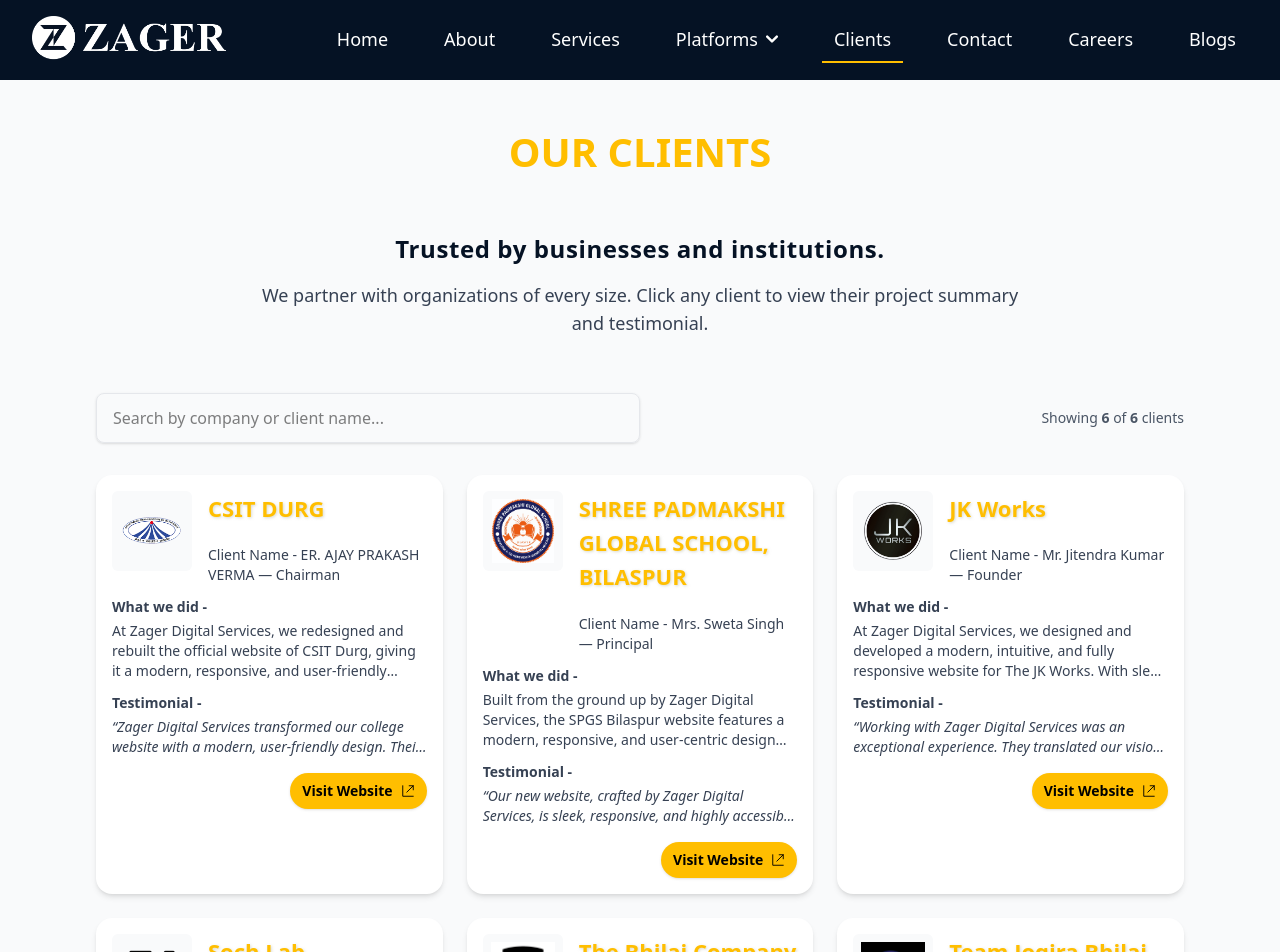
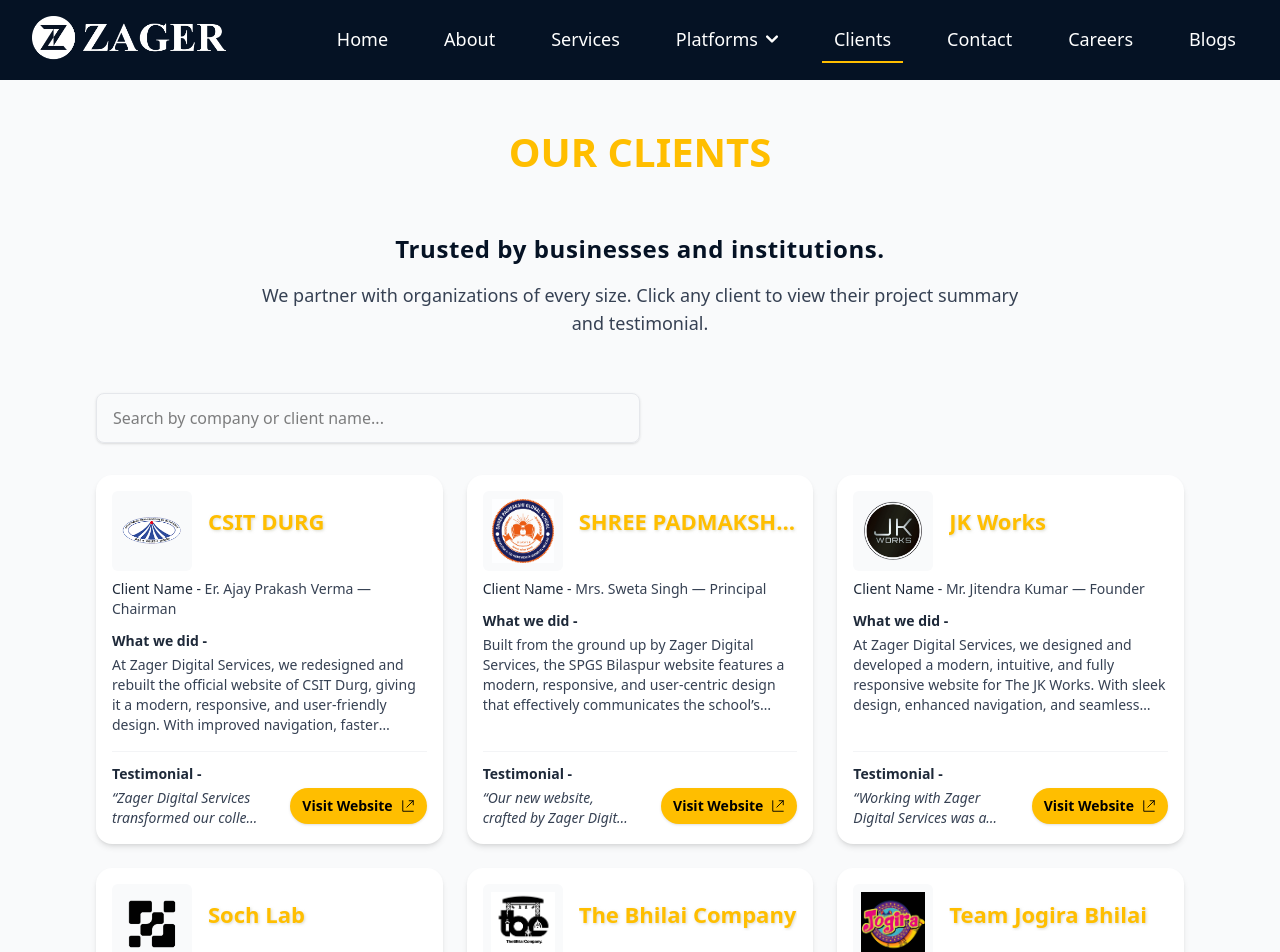
Before and after one commit to UtkarshShrivastava1/zager-website-new, a React (Vite) app in the folder frontend-zager/: page /clients in a window 1280 px wide. Shown: the top 952 px of the page. Built offline with nearby package versions, Linux system fonts and the light colour scheme; no server answers.

Commit message:
minor-update

```diff
--- a/frontend-zager/src/Components/Homepage_Sections/Testimonial_Homepage_Section.jsx
+++ b/frontend-zager/src/Components/Homepage_Sections/Testimonial_Homepage_Section.jsx
@@ -1,37 +1,220 @@
-import AnimatedTestimonials from "../ui/animated-testimonials";
+// src/Components/Homepage_Sections/Testimonial.jsx
+"use client";
 
-import img1 from "../../assets/testimonial_images/tbc.jpg";
-import img2 from "../../assets/testimonial_images/jogira.jpg";
+import React, { useEffect, useRef, useState } from "react";
 
-function Testimonial() {
-  const testimonials = [
+/* Client logos — reuse the same assets as Clients page */
+import logo1 from "../../assets/clientLogos/logo_client1.png";
+import logo2 from "../../assets/clientLogos/logo_client2.jpg";
+import logo3 from "../../assets/clientLogos/logo_client3.png";
+import logo4 from "../../assets/clientLogos/logo_client4.png";
+import logo5 from "../../assets/clientLogos/logo_client5.jpg";
+import logo6 from "../../assets/clientLogos/logo_client6.jpg";
+
+const TESTIMONIALS = [
   {
     quote:
-        "Zager played a key role in increasing pass sales for the Gajendra Verma concert through Meta ads and social media management. Their strategies ensured the right audience was reached. Great work!",
-      name: "Punit Lohani",
-      designation: "The Bhilai Company",
-      src: img1,
+      "Zager Digital Services rebuilt our college website with a fresh, user-friendly, and fully responsive design. Their expertise has greatly improved our digital presence.",
+    name: "Er. Ajay Prakash Verma",
+    designation: "Chairman — CSIT DURG",
+    src: logo1,
   },
   {
     quote:
-        "Zager did a great job as our digital marketing partner for Jogira Pre-Holi Event, with their Meta ads & social media strategy ensuring maximum reach. Highly recommended!",
+      "Our new website, crafted by Zager Digital Services, is sleek, responsive, and highly accessible—truly enhancing communication with our school community.",
+    name: "Mrs. Sweta Singh",
+    designation: "Principal — SHREE PADMAKSHI GLOBAL SCHOOL, BILASPUR",
+    src: logo2,
+  },
+  {
+    quote:
+      "Working with Zager Digital Services was an exceptional experience. They translated our vision into a modern, intuitive, and fully responsive website that enhances user experience.",
+    name: "Mr. Jitendra Kumar",
+    designation: "Founder — JK Works",
+    src: logo3,
+  },
+  {
+    quote:
+      "Zager Digital Services created a website that perfectly captures the spirit of Soch Labs with intuitive design and responsive functionality.",
+    name: "Prince Sai",
+    designation: "Founder — Soch Lab",
+    src: logo4,
+  },
+  {
+    quote:
+      "Zager played a key role in increasing pass sales for the Gajendra Verma concert through targeted Meta ads and social media management. Great work!",
+    name: "Punit Lohani",
+    designation: "The Bhilai Company",
+    src: logo5,
+  },
+  {
+    quote:
+      "Zager did a great job as our digital marketing partner for Jogira Pre-Holi Event — their Meta ads & social strategy ensured maximum reach.",
     name: "Abhishek Singh",
-      designation: "Team Jogira",
-      src: img2,
+    designation: "Team Jogira Bhilai",
+    src: logo6,
   },
 ];
 
+export default function TestimonialAlt({ autoMs = 6000 }) {
+  const [index, setIndex] = useState(0);
+  const [paused, setPaused] = useState(false);
+  const timeoutRef = useRef(null);
+
+  const len = TESTIMONIALS.length;
+
+  useEffect(() => {
+    if (!paused && len > 1) {
+      timeoutRef.current = setTimeout(() => {
+        next();
+      }, autoMs);
+    }
+    return () => clearTimeout(timeoutRef.current);
+  }, [index, paused, autoMs]);
+
+  function prev() {
+    setIndex((i) => (i - 1 + len) % len);
+  }
+  function next() {
+    setIndex((i) => (i + 1) % len);
+  }
+  function goTo(i) {
+    setIndex(i % len);
+  }
+
+  const t = TESTIMONIALS[index];
+
   return (
-    <>
-      <h4 className="text-3xl font-bold text-center text-[#ffbe00] mb-4">
-        Testimonials
-      </h4>
-      <AnimatedTestimonials
-        testimonials={testimonials}
-        autoScrollInterval={4000}
+    <section
+      className="py-12"
+      aria-label="Client testimonials alternate"
+      onMouseEnter={() => setPaused(true)}
+      onMouseLeave={() => setPaused(false)}
+      onFocus={() => setPaused(true)}
+      onBlur={() => setPaused(false)}
+    >
+      <div className="max-w-4xl mx-auto px-4">
+        <h3 className="text-3xl md:text-4xl font-extrabold text-center text-[#ffbe00] mb-3">
+          What clients say
+        </h3>
+        <p className="text-center text-gray-600 mb-6">
+          Selected project outcomes and direct testimonials from our partners.
+        </p>
+
+        <div className="relative bg-gradient-to-br from-white to-gray-50 rounded-2xl shadow-xl overflow-hidden">
+          <div className="p-6 md:p-10 flex flex-col md:flex-row items-center gap-6 min-h-[320px] md:min-h-[280px]">
+            {/* left: avatar */}
+            <div className="flex-shrink-0 flex items-center justify-center w-full md:w-auto">
+              <div className="w-28 h-28 md:w-36 md:h-36 rounded-full bg-white/80 border border-gray-100 flex items-center justify-center shadow-sm">
+                <img
+                  src={t.src}
+                  alt={t.name}
+                  className="w-20 h-20 md:w-24 md:h-24 object-contain rounded-full"
+                  loading="lazy"
                 />
-    </>
+              </div>
+            </div>
+
+            {/* right: quote */}
+            <div className="flex-1">
+              <div className="relative rounded-md p-3 md:p-6 bg-white/70 backdrop-blur-sm">
+                <div className="flex items-start gap-4">
+                  <div className="text-6xl md:text-7xl leading-none text-[#ffbe00] opacity-15 font-extrabold select-none">
+                    “
+                  </div>
+                  <div>
+                    <p className="text-gray-900 text-lg md:text-xl leading-snug line-clamp-6">
+                      {t.quote}
+                    </p>
+
+                    <div className="mt-4">
+                      <div className="text-sm md:text-base font-semibold text-gray-900">
+                        {t.name}
+                      </div>
+                      <div className="text-xs md:text-sm text-gray-600">
+                        {t.designation}
+                      </div>
+                    </div>
+                  </div>
+                </div>
+              </div>
+
+              {/* controls */}
+              <div className="mt-5 flex items-center justify-between gap-4">
+                {/* thumbnail indicators */}
+                <div className="flex items-center gap-2 overflow-x-auto">
+                  {TESTIMONIALS.map((it, i) => (
+                    <button
+                      key={i}
+                      onClick={(e) => {
+                        e.stopPropagation();
+                        goTo(i);
+                      }}
+                      className={`w-10 h-10 md:w-12 md:h-12 rounded-full border ${
+                        i === index
+                          ? "border-[#ffbe00] scale-105 shadow"
+                          : "border-transparent"
+                      } bg-white flex items-center justify-center transform transition`}
+                      aria-label={`Show testimonial ${i + 1}`}
+                    >
+                      <img
+                        src={it.src}
+                        alt={it.name}
+                        className="w-8 h-8 md:w-10 md:h-10 object-contain rounded-full"
+                        loading="lazy"
+                      />
+                    </button>
+                  ))}
+                </div>
+
+                {/* arrows */}
+                <div className="flex items-center gap-2">
+                  <button
+                    onClick={prev}
+                    className="inline-flex items-center justify-center w-9 h-9 rounded-full bg-white border hover:shadow"
+                    aria-label="Previous testimonial"
+                  >
+                    <svg
+                      className="w-4 h-4 text-gray-700"
+                      viewBox="0 0 24 24"
+                      fill="none"
+                      stroke="currentColor"
+                      strokeWidth="1.6"
+                      strokeLinecap="round"
+                      strokeLinejoin="round"
+                    >
+                      <polyline points="15 18 9 12 15 6" />
+                    </svg>
+                  </button>
+
+                  <button
+                    onClick={next}
+                    className="inline-flex items-center justify-center w-9 h-9 rounded-full bg-white border hover:shadow"
+                    aria-label="Next testimonial"
+                  >
+                    <svg
+                      className="w-4 h-4 text-gray-700"
+                      viewBox="0 0 24 24"
+                      fill="none"
+                      stroke="currentColor"
+                      strokeWidth="1.6"
+                      strokeLinecap="round"
+                      strokeLinejoin="round"
+                    >
+                      <polyline points="9 18 15 12 9 6" />
+                    </svg>
+                  </button>
+                </div>
+              </div>
+            </div>
+          </div>
+        </div>
+
+        <div className="text-center text-xs text-gray-500 mt-4">
+          Testimonials are real client quotes. Logos are displayed for
+          attribution and visual reference.
+        </div>
+      </div>
+    </section>
   );
 }
-
-export default Testimonial;
--- a/frontend-zager/src/Pages/Clients.jsx
+++ b/frontend-zager/src/Pages/Clients.jsx
@@ -21,13 +21,16 @@
  * - Shows Client Name, What we did, Testimonial
  * - "Visit Website" appears as a CTA button where website is provided
  * - GSAP enter animations (uses ScrollTrigger if available)
+ *
+ * Client Name is now in its own block so it lines up with other sections
+ * and shows fully (wraps) instead of truncating.
  */
 
 const clients = [
   {
     id: "er-ajay-verma",
     company: "CSIT DURG",
-    person: "ER. AJAY PRAKASH VERMA — Chairman",
+    person: "Er. Ajay Prakash Verma — Chairman",
     logo: logo1,
     work: "At Zager Digital Services, we redesigned and rebuilt the official website of CSIT Durg, giving it a modern, responsive, and user-friendly design. With improved navigation, faster performance, and a refreshed look, the new website reflects the institution’s prestige and provides a seamless experience for students, parents, and visitors.",
     testimonial:
@@ -103,6 +106,7 @@
       if (!gsap.plugins || !gsap.plugins.ScrollTrigger)
         gsap.registerPlugin(ScrollTrigger);
     } catch {}
+    // animate in
     gsap.set(".client-card", { y: 24, opacity: 0 });
     gsap.to(".client-card", {
       y: 0,
@@ -171,7 +175,6 @@
             view their project summary and testimonial.
           </p>
         </div>
-
         {/* Search */}
         <div className="mt-8 flex flex-col sm:flex-row items-center justify-between gap-4">
           <input
@@ -182,12 +185,7 @@
             className="w-full sm:w-1/2 px-4 py-3 rounded-lg border border-gray-200 shadow-sm focus:outline-none focus:ring-4 focus:ring-[#ffbe00]/20"
             aria-label="Search clients"
           />
-          <div className="text-sm text-gray-600">
-            Showing <span className="font-semibold">{filtered.length}</span> of{" "}
-            <span className="font-semibold">{clients.length}</span> clients
         </div>
-        </div>
-
         {/* Grid */}
         <div
           ref={gridRef}
@@ -196,7 +194,10 @@
           {filtered.map((c) => (
             <article
               key={c.id}
-              className="client-card bg-white rounded-2xl p-4 shadow-md hover:shadow-xl transition transform hover:-translate-y-1 cursor-pointer"
+              className={cn(
+                "client-card group bg-white rounded-2xl p-4 shadow-md hover:shadow-xl transition transform hover:-translate-y-1 cursor-pointer",
+                "flex flex-col h-full"
+              )}
               onClick={() => setSelected(c)}
               role="button"
               tabIndex={0}
@@ -208,59 +209,90 @@
               }}
               aria-labelledby={`${c.id}-title`}
             >
-              <div className="flex items-start gap-4">
+              {/* Header: logo + company */}
+              <div
+                className="flex items-center gap-4"
+                style={{ minHeight: 64 }}
+              >
+                <div className="w-20 h-20 rounded-md bg-gray-50 p-2 flex items-center justify-center flex-shrink-0 overflow-hidden">
                   <img
                     src={c.logo}
                     alt={`${c.company} logo`}
-                  className="w-20 h-20 object-contain rounded-md bg-gray-50 p-2"
+                    className="w-full h-full object-contain"
                   />
-                <div className="flex-1">
+                </div>
+
+                <div className="flex-1 min-w-0">
                   <h3
                     id={`${c.id}-title`}
-                    className="text-lg font-bold text-gray-900"
+                    className="text-base sm:text-lg font-semibold text-gray-900 truncate"
+                    title={c.company}
                   >
                     {c.company}
                   </h3>
-                  <p className="text-sm text-gray-700 mt-1">
-                    Client Name - {c.person}
-                  </p>
                 </div>
               </div>
 
-              <div className="mt-3 text-sm text-gray-700">
-                <h4 className="font-semibold mb-1">What we did -</h4>
-                <p className="line-clamp-3">{c.work}</p>
+              {/* Client Name: moved to its own full-width block so it lines up with sections below */}
+              <div className="mt-2">
+                <p
+                  className="text-sm text-gray-700"
+                  style={{ whiteSpace: "normal" }}
+                >
+                  <span className="font-medium text-gray-800">
+                    Client Name -{" "}
+                  </span>
+                  <span>{c.person}</span>
+                </p>
               </div>
 
-              <div className="mt-3 text-sm text-gray-700">
-                <h4 className="font-semibold mb-1">Testimonial -</h4>
-                <blockquote className="italic line-clamp-2">
+              {/* Body: What we did (takes remaining space; clamp long text) */}
+              <div className="mt-3 text-sm text-gray-700 flex-1">
+                <h4 className="font-semibold mb-1 text-sm text-gray-800">
+                  What we did -
+                </h4>
+                <p className="text-sm text-gray-700 line-clamp-4">{c.work}</p>
+              </div>
+
+              {/* Footer: Testimonial + CTA */}
+              <div className="mt-4 pt-3 border-t border-gray-100">
+                <h4 className="font-semibold mb-1 text-sm text-gray-800">
+                  Testimonial -
+                </h4>
+
+                <div className="flex items-start justify-between gap-4">
+                  <blockquote className="italic text-sm text-gray-700 line-clamp-2 flex-1 mr-3">
                     “{c.testimonial}”
                   </blockquote>
-              </div>
 
-              {/* CTA button instead of plain link */}
-              {c.website && (
-                <div className="mt-4 flex items-center justify-end">
+                  {c.website ? (
+                    <div className="flex-shrink-0 self-start">
                       <button
                         onClick={(e) => {
-                      // prevent card click (opening modal)
                           e.stopPropagation();
-                      // open in new tab
-                      window.open(c.website, "_blank", "noopener,noreferrer");
+                          window.open(
+                            c.website,
+                            "_blank",
+                            "noopener,noreferrer"
+                          );
                         }}
                         className="inline-flex items-center gap-2 px-3 py-2 rounded-full bg-[#ffbe00] text-black font-semibold shadow-sm hover:brightness-95 focus:outline-none focus:ring-2 focus:ring-[#ffbe00]/40"
                         aria-label={`Visit ${c.company} website`}
+                        title={`Open ${c.company} website`}
                       >
-                    <span className="text-sm">Visit Website</span>
+                        <span className="text-sm hidden sm:inline">
+                          Visit Website
+                        </span>
                         <ExternalIcon size={14} />
                       </button>
                     </div>
-              )}
+                  ) : null}
+                </div>
+              </div>
             </article>
           ))}
         </div>
-
+        {/* Modal */}
         {/* Modal */}
         {selected && (
           <div
@@ -276,11 +308,14 @@
               ref={modalRef}
             >
               <div className="flex items-start gap-4">
+                <div className="w-24 h-24 rounded-md bg-gray-50 p-2 flex items-center justify-center overflow-hidden">
                   <img
                     src={selected.logo}
                     alt={`${selected.company} logo`}
-                  className="w-20 h-20 object-contain rounded-md bg-gray-50 p-2"
+                    className="w-full h-full object-contain"
                   />
+                </div>
+
                 <div className="flex-1">
                   <h2 id="client-modal-title" className="text-2xl font-bold">
                     {selected.company}
@@ -289,7 +324,8 @@
                     Client Name - {selected.person}
                   </p>
                 </div>
-                <div className="flex-shrink-0">
+
+                {/* Keep only this button */}
                 {selected.website && (
                   <button
                     onClick={() =>
@@ -306,7 +342,6 @@
                     <ExternalIcon size={14} />
                   </button>
                 )}
-                </div>
               </div>
 
               <div className="mt-4">
@@ -328,22 +363,6 @@
                 >
                   Close
                 </button>
-
-                {selected.website && (
-                  <button
-                    onClick={() =>
-                      window.open(
-                        selected.website,
-                        "_blank",
-                        "noopener,noreferrer"
-                      )
-                    }
-                    className="inline-flex items-center gap-2 px-3 py-2 rounded bg-[#111827] text-white hover:opacity-95"
-                  >
-                    Open Website
-                    <ExternalIcon size={14} />
-                  </button>
-                )}
               </div>
             </div>
           </div>
```
Lines whose indentation alone changed are shown as unchanged.
